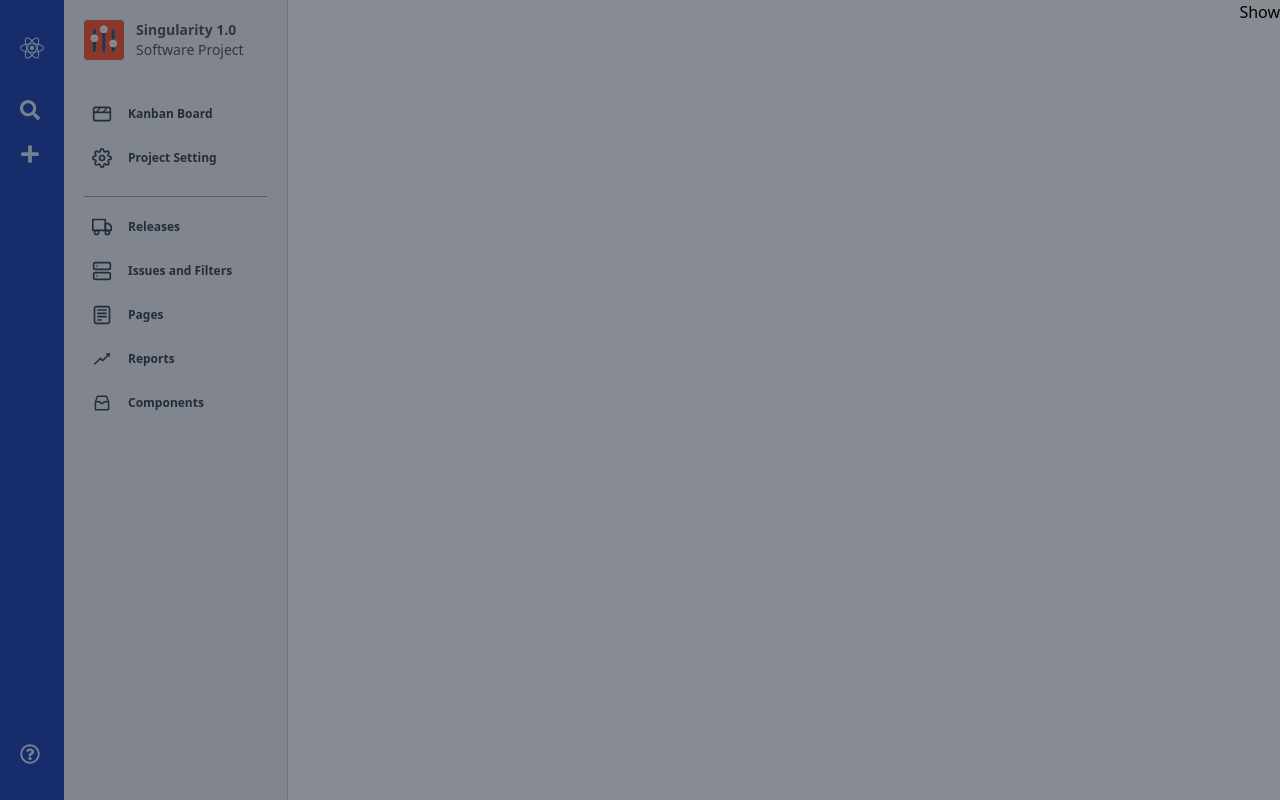
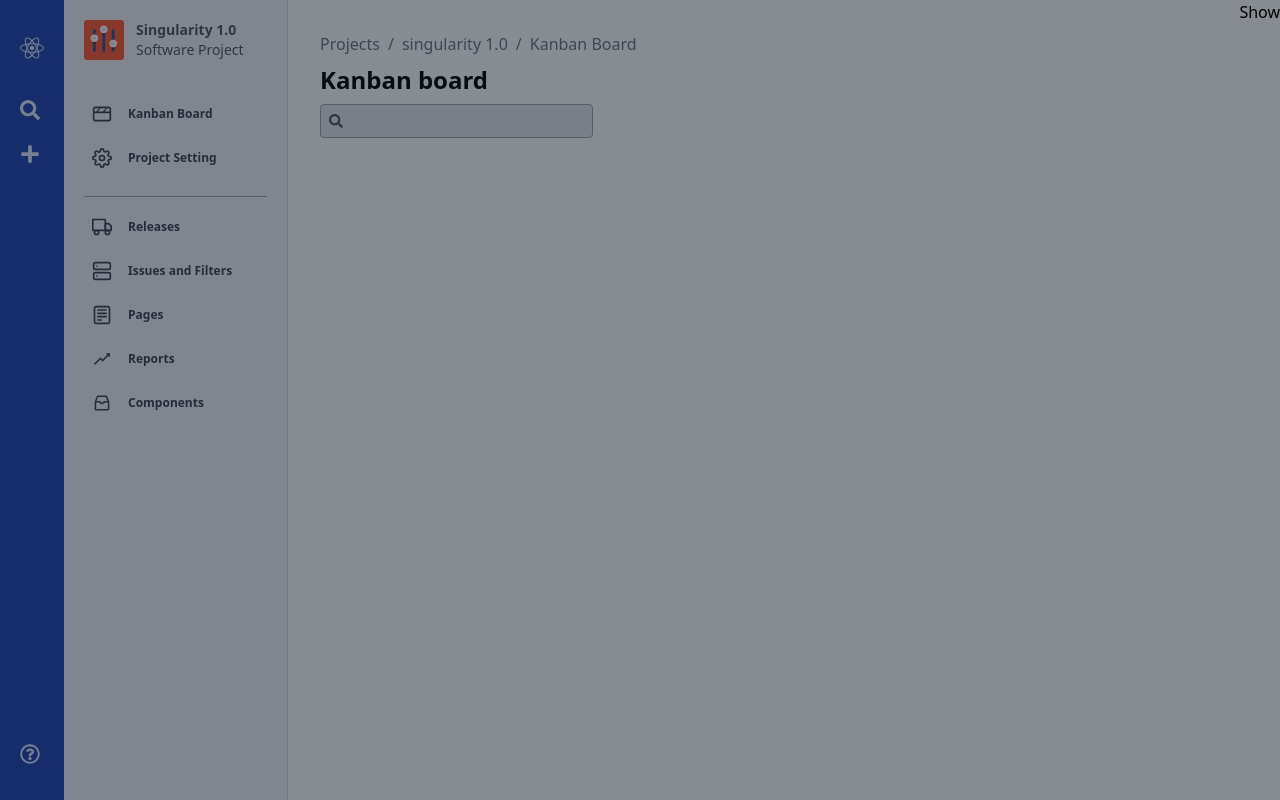
Before and after one commit to AbdulQaharRahmani/jira_clone, a React (Create React App) app: page / in a window 1280 px wide. Built offline with nearby package versions, Linux system fonts and the light colour scheme.

Commit message:
Input done

```diff
--- a/src/App.css
+++ b/src/App.css
@@ -5,3 +5,10 @@
 .App {
   text-align: center;
 }
+
+.q-max-h-11{
+  max-height: 80%;
+}
+.z-45{
+  z-index: 45;
+}
--- /dev/null
+++ b/src/components/Layout/KanbanBoard/KanbanBoard.js
@@ -0,0 +1,21 @@
+import React from "react";
+import BreadCrumb from "../../Utilities/BreadCrumb";
+import Input from "../../Utilities/Input";
+
+const KanbanBoard = ({className})=>{
+    return <div className={`p-8 ${className}`}>
+        {/* Header */}
+        <div>
+            <BreadCrumb />
+            <h1 className="text-2xl font-bold py-2">Kanban board</h1>
+            <div className="flex">
+
+            <Input />
+            </div>
+        </div>
+
+        {/* Body */}
+    </div>
+}
+
+export default KanbanBoard;
--- a/src/components/Layout/Layout.js
+++ b/src/components/Layout/Layout.js
@@ -1,4 +1,5 @@
 import React from "react";
+import KanbanBoard from "./KanbanBoard/KanbanBoard";
 import Navigation from "./Navigation/Navigation";
 import Sidebar from "./Sidebar/Sidebar";
 const Layout = () => {
@@ -7,6 +8,8 @@ const Layout = () => {
       <Sidebar />
       <div className="ml-16 flex">
         <Navigation />
+          <KanbanBoard className="grow "/>
+
       </div>
     </div>
   );
--- a/src/components/Layout/Sidebar/Sidebar.js
+++ b/src/components/Layout/Sidebar/Sidebar.js
@@ -62,12 +62,13 @@ const Sidebar = () => {
               <Modal
                 show={showCreateIssue}
                 setShow={setShowCreateIssue}
-                className="top-1/2 left-1/2 -translate-x-1/2 -translate-y-1/2"
+                className="top-10 left-1/2 -translate-x-1/2"
               >
                 <CreateIssue />
               </Modal>
             )}
           </div>
+
         </div>
         <div>
           <SidebarItem show={isSidebarOpen} title="About">
--- /dev/null
+++ b/src/components/Utilities/BreadCrumb.js
@@ -0,0 +1,16 @@
+import React from "react";
+
+const BreadCrumb = () => {
+  const titles = ["Projects", "singularity 1.0", "Kanban Board"];
+  return (
+    <div className="flex text-gray-500">
+      {titles.map((item, index) => (
+        <div >
+          {item}
+          {titles.length - 1 !== index && <span className="px-2">/</span>}
+        </div>
+      ))}
+    </div>
+  );
+};
+export default BreadCrumb;
--- a/src/components/Utilities/Dropdown.js
+++ b/src/components/Utilities/Dropdown.js
@@ -87,7 +87,7 @@ const Dropdown = ({ setValue }) => {
       </div>
       {/* Body */}
       <div
-        className={`shadow border absolute rounded top-9 w-full ${
+        className={`shadow border absolute rounded top-9 w-full  z-50 ${
           !showBody ? "hidden" : ""
         } bg-white`}
       >
--- /dev/null
+++ b/src/components/Utilities/Input.js
@@ -0,0 +1,22 @@
+import React, { useState } from "react";
+import { FaSearch } from "react-icons/fa";
+const Input = ({ value = "", onChange, icon }) => {
+  const [backgroundColor, setBackgroundColor] = useState("bg-gray-200");
+  return (
+    <div
+      className={`relative  items-center border border-gray-400  gap-2 rounded ${backgroundColor}`}
+    >
+      <div className="absolute top-1/2 left-2 -translate-y-1/2 pointer-events-none text-gray-600 text-sm">
+        <FaSearch />{" "}
+      </div>
+      <input
+        type="text"
+        className="bg-transparent  py-1 px-2 pl-8 grow-1 focus:outline-none w-full"
+        onChange={onChange}
+        onBlur={() => setBackgroundColor("bg-gray-200")}
+        onFocus={() => setBackgroundColor("bg-white")}
+      />
+    </div>
+  );
+};
+export default Input;
--- a/src/components/Utilities/Modal.js
+++ b/src/components/Utilities/Modal.js
@@ -1,5 +1,6 @@
 import React, { useEffect, useState } from "react";
 import BackDrop from "./BackDrop";
+import ReactDOM from 'react-dom';
 const Modal = ({
   show,
   setShow,
@@ -8,17 +9,18 @@ const Modal = ({
   className,
 }) => {
 
-
-
-
   return (
-
     <div>
       {show && (
-        <div >
+        <div>
           {backdrop && <BackDrop click={() => setShow(false)} />}
           <div
-            className={`fixed w-1/2 p-3 bg-white text-gray-600 shadow-xl z-50 ${className} `}
+            className="fixed h-screen w-full top-0 overflow-y-auto z-50"
+            onClick={() => setShow(false)}
+          >
+            <div
+              onClick={(e) => e.stopPropagation()}
+              className={`absolute w-1/2 text-gray-600 bg-white shadow-xl z-50 ${className} `}
             >
               {closeButton && (
                 <button
@@ -30,6 +32,8 @@ const Modal = ({
               )}
              {children}
             </div>
+
+          </div>
         </div>
       )}
     </div>
```
Also changed, not shown: src/components/Utilities/Contributers.js (added). Lines whose indentation alone changed are shown as unchanged.
